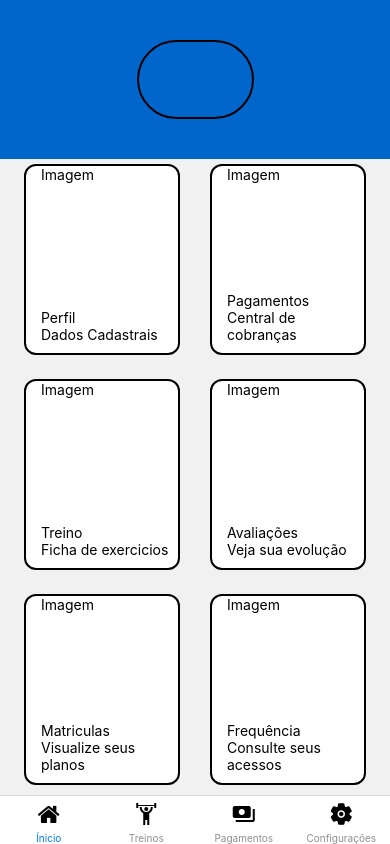
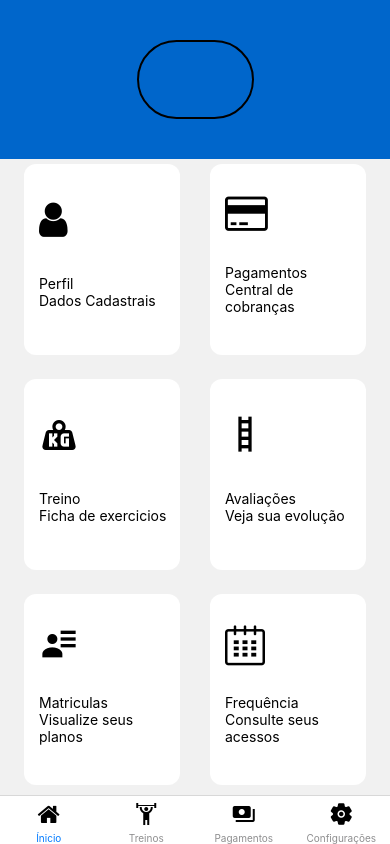
Before and after one commit to Pedro-Wong/ReactNative_appClone, a React Native app: screen / in a window 390 px wide. Built offline with nearby package versions, Linux system fonts and the light colour scheme.

Commit message:
Segunda estilização

```diff
--- a/src/screen/bottomScreens/HomeBottom.js
+++ b/src/screen/bottomScreens/HomeBottom.js
@@ -7,6 +7,9 @@ import {
   StyleSheet,
   TouchableOpacity,
 } from "react-native";
+import { FontAwesome } from "@expo/vector-icons";
+import { MaterialCommunityIcons } from "@expo/vector-icons";
+import { Fontisto } from "@expo/vector-icons";
 
 export function HomeBottom() {
   return (
@@ -24,8 +27,8 @@ export function HomeBottom() {
       <View style={style.style4}>
         {/* <Text>Funcionalidades</Text> */}
         <TouchableOpacity style={style.style5}>
-          <View style={{}}>
-            <Text>Imagem</Text>
+          <View>
+            <FontAwesome name="user" size={40} color="black" />
           </View>
           <View>
             <Text>Perfil</Text>
@@ -34,7 +37,11 @@ export function HomeBottom() {
         </TouchableOpacity>
         <TouchableOpacity style={style.style5}>
           <View>
-            <Text>Imagem</Text>
+            <MaterialCommunityIcons
+              name="weight-kilogram"
+              size={40}
+              color="black"
+            />
           </View>
           <View>
             <Text>Treino</Text>
@@ -43,7 +50,11 @@ export function HomeBottom() {
         </TouchableOpacity>
         <TouchableOpacity style={style.style5}>
           <View>
-            <Text>Imagem</Text>
+            <MaterialCommunityIcons
+              name="account-details"
+              size={40}
+              color="black"
+            />
           </View>
           <View>
             <Text>Matriculas</Text>
@@ -52,7 +63,7 @@ export function HomeBottom() {
         </TouchableOpacity>
         <TouchableOpacity style={style.style5}>
           <View>
-            <Text>Imagem</Text>
+            <FontAwesome name="credit-card" size={40} color="black" />
           </View>
           <View>
             <Text>Pagamentos</Text>
@@ -61,7 +72,7 @@ export function HomeBottom() {
         </TouchableOpacity>
         <TouchableOpacity style={style.style5}>
           <View>
-            <Text>Imagem</Text>
+            <MaterialCommunityIcons name="ladder" size={40} color="black" />
           </View>
           <View>
             <Text>Avaliações</Text>
@@ -70,7 +81,7 @@ export function HomeBottom() {
         </TouchableOpacity>
         <TouchableOpacity style={style.style5}>
           <View>
-            <Text>Imagem</Text>
+            <Fontisto name="date" size={40} color="black" />
           </View>
           <View>
             <Text>Frequência</Text>
@@ -101,13 +112,12 @@ const style = StyleSheet.create({
     columnGap: 30,
   },
   style5: {
-    borderWidth: 2,
     borderRadius: 12,
     width: "40%",
     height: "30%",
     marginBottom: 10,
     marginTop: 5,
-    justifyContent: "space-between",
+    justifyContent: "space-evenly",
     paddingLeft: 15,
     paddingBottom: 10,
     backgroundColor: "#fff",
--- a/src/screen/bottomScreens/WorkOut.js
+++ b/src/screen/bottomScreens/WorkOut.js
@@ -7,6 +7,7 @@ import {
   StyleSheet,
   TouchableOpacity,
 } from "react-native";
+import { MaterialIcons } from "@expo/vector-icons";
 
 export function WorkOut() {
   return (
@@ -14,14 +15,29 @@ export function WorkOut() {
       <View style={style.style2}>
         <Text style={style.style3}>Ficha de Treino</Text>
         <View style={style.style4}>
-          <Text>Imagem</Text>
+          <MaterialIcons name="fitness-center" size={120} color="black" />
         </View>
         <View style={style.style5}>
-          <Text style={style.style7}>Treino 1</Text>
+          <View style={style.style8}>
+            <Text style={style.style7}>Treino 1</Text>
+          </View>
+          <View style={style.style9}>
+            <TouchableOpacity style={style.style10}>
+              <Text style={style.style11}>Iniciar</Text>
+            </TouchableOpacity>
+          </View>
         </View>
         <View style={style.style5}>
-          <Text style={style.style7}>Treino 2</Text>
+          <View style={style.style8}>
+            <Text style={style.style7}>Treino 2</Text>
+          </View>
+          <View style={style.style9}>
+            <TouchableOpacity style={style.style10}>
+              <Text style={style.style11}>Iniciar</Text>
+            </TouchableOpacity>
+          </View>
         </View>
+
         <TouchableOpacity style={style.style6}>
           <Text>Histórico de treino</Text>
         </TouchableOpacity>
@@ -33,41 +49,67 @@ export function WorkOut() {
 const style = StyleSheet.create({
   style1: {
     flex: 1,
-    borderWidth: 2,
+
     justifyContent: "flex-end",
-    backgroundColor: "lightblue"
-
+    backgroundColor: "#0066cb",
   },
   style2: {
-    flex: 0.9,
+    flex: 0.85,
     justifyContent: "flex-start",
     alignItems: "center",
-    backgroundColor: "red",
-    rowGap: 20
+    backgroundColor: "#f1f1f1",
+    rowGap: 20,
   },
   style3: {
     fontSize: 25,
   },
   style4: {
-    borderWidth: 2,
+
     height: "20%",
     width: "40%",
+    justifyContent: "center",
+    alignItems: "center",
   },
   style5: {
-    borderWidth: 2,
+
     height: "20%",
-    width:"85%",
+    width: "85%",
+    backgroundColor: "#fff",
+    flexDirection: "row",
+  },
+  style6: {
+    borderWidth: 0.5,
+    height: "10%",
+    width: "85%",
+    borderRadius: 10,
+    justifyContent: "center",
+    alignItems: "center",
+    backgroundColor: "#fff",
+  },
+  style7: {
+    fontSize: 20,
+  },
+  style8: {
+
+    width: "70%",
+  },
+  style9: {
+
+    width: "30%",
+    justifyContent: "center",
+    alignItems: "center",
+    padding: 4
+  },
+  style10:{
+    backgroundColor: "#0066cb",
+    width: "100%",
+    height: "40%",
+    borderRadius: 10,
+    alignItems:"center",
+    justifyContent: "center"
 
   },
-  style6:{
-    borderWidth: 2,
-    height: "10%",
-    width:"85%",
-    borderRadius:5,
-    justifyContent:"center",
-    alignItems:"center"
-  },
-  style7:{
-    fontSize: 20
+  style11:{
+    color: "white"
   }
 });
```
